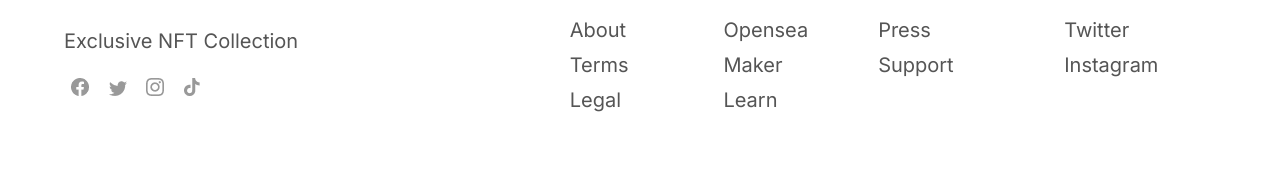
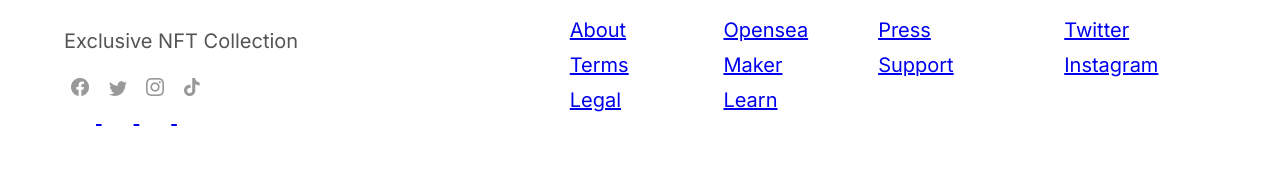
Before and after one commit to VitaZil/Baigiamasis, a plain HTML site: page index.html in a window 1280 px wide. Shown: the part 2981-3159 px from the top of the page. Drawn offline with nearby package versions, Linux system fonts and the light colour scheme.

Commit message:
Update index.html

```diff
--- a/index.html
+++ b/index.html
@@ -186,43 +186,51 @@
         <div>
           <img class="soc-icon" src="images/logo.svg" alt="" />
           <p>Exclusive NFT Collection</p>
-          <img class="soc-icon" src="images/facebook.png" alt="Facebook" />
-          <img class="soc-icon" src="images/twitter.png" alt="Twitter" />
-          <img class="soc-icon" src="images/instagram.png" alt="Instagram" />
-          <img class="soc-icon" src="images/tiktok.png" alt="TikTok" />
+          <a href="#">
+            <img class="soc-icon" src="images/facebook.png" alt="Facebook" />
+          </a>
+          <a href="#">
+            <img class="soc-icon" src="images/twitter.png" alt="Twitter" />
+          </a>
+          <a href="#">
+            <img class="soc-icon" src="images/instagram.png" alt="Instagram" />
+          </a>
+          <a href="#">
+            <img class="soc-icon" src="images/tiktok.png" alt="TikTok" />
+          </a>
         </div>
         <div class="nav-container">
           <div class="nav-box">
             <h3 class="nav-heading">ABOUT</h3>
             <ul>
-              <li>About</li>
-              <li>Terms</li>
-              <li>Legal</li>
+              <li><a href="#">About</a></li>
+              <li><a href="#">Terms</a></li>
+              <li><a href="#">Legal</a></li>
             </ul>
           </div>
 
           <div class="nav-box">
             <h3 class="nav-heading">NFT</h3>
             <ul>
-              <li>Opensea</li>
-              <li>Maker</li>
-              <li>Learn</li>
+              <li><a href="#">Opensea</a></li>
+              <li><a href="#">Maker</a></li>
+              <li><a href="#">Learn</a></li>
             </ul>
           </div>
 
           <div class="nav-box">
             <h3 class="nav-heading">CONTACT</h3>
             <ul>
-              <li>Press</li>
-              <li>Support</li>
+              <li><a href="#">Press</a></li>
+              <li><a href="#">Support</a></li>
             </ul>
           </div>
 
           <div class="nav-box">
             <h3 class="nav-heading">SOCIAL</h3>
             <ul>
-              <li>Twitter</li>
-              <li>Instagram</li>
+              <li><a href="#">Twitter</a></li>
+              <li><a href="#">Instagram</a></li>
             </ul>
           </div>
         </div>
```
